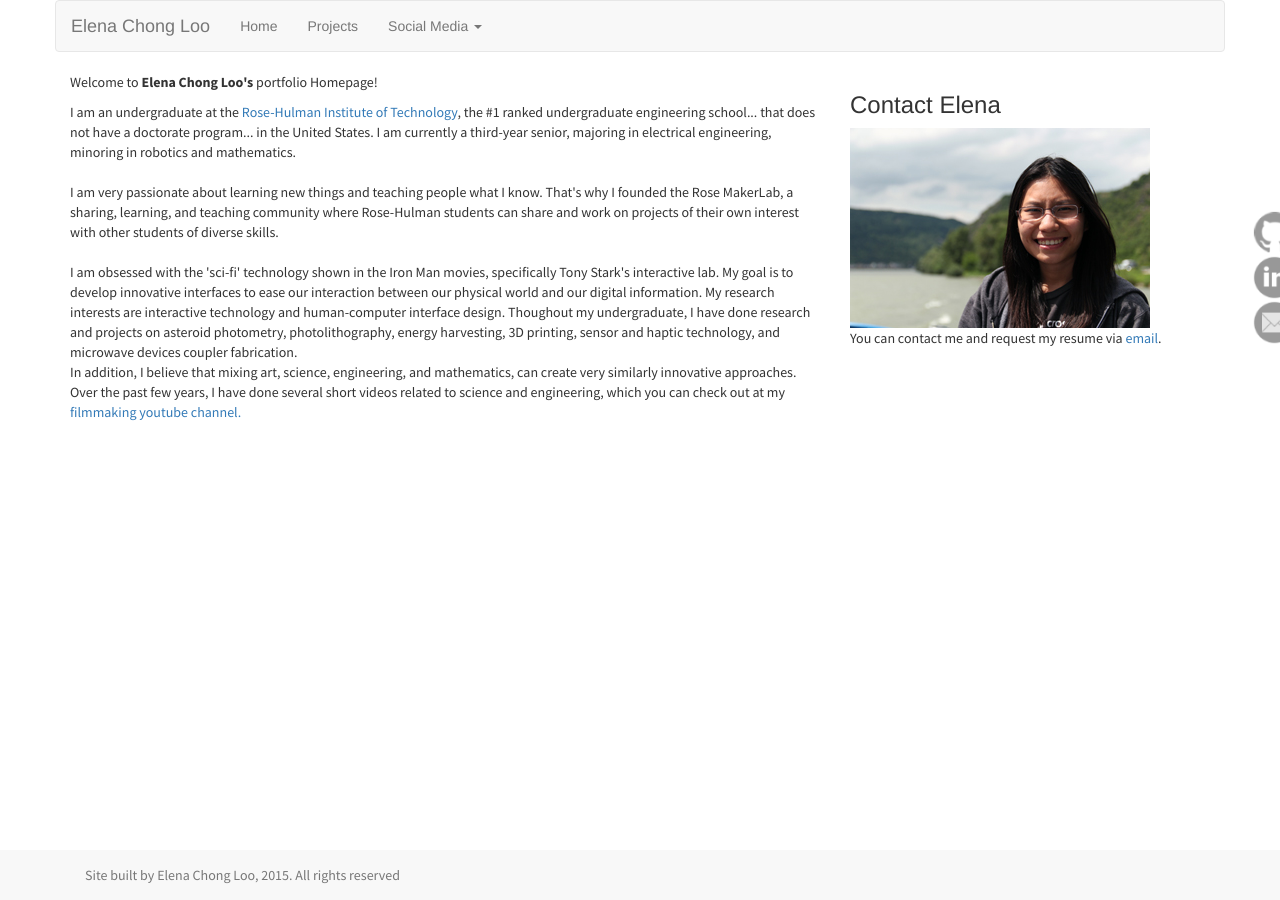
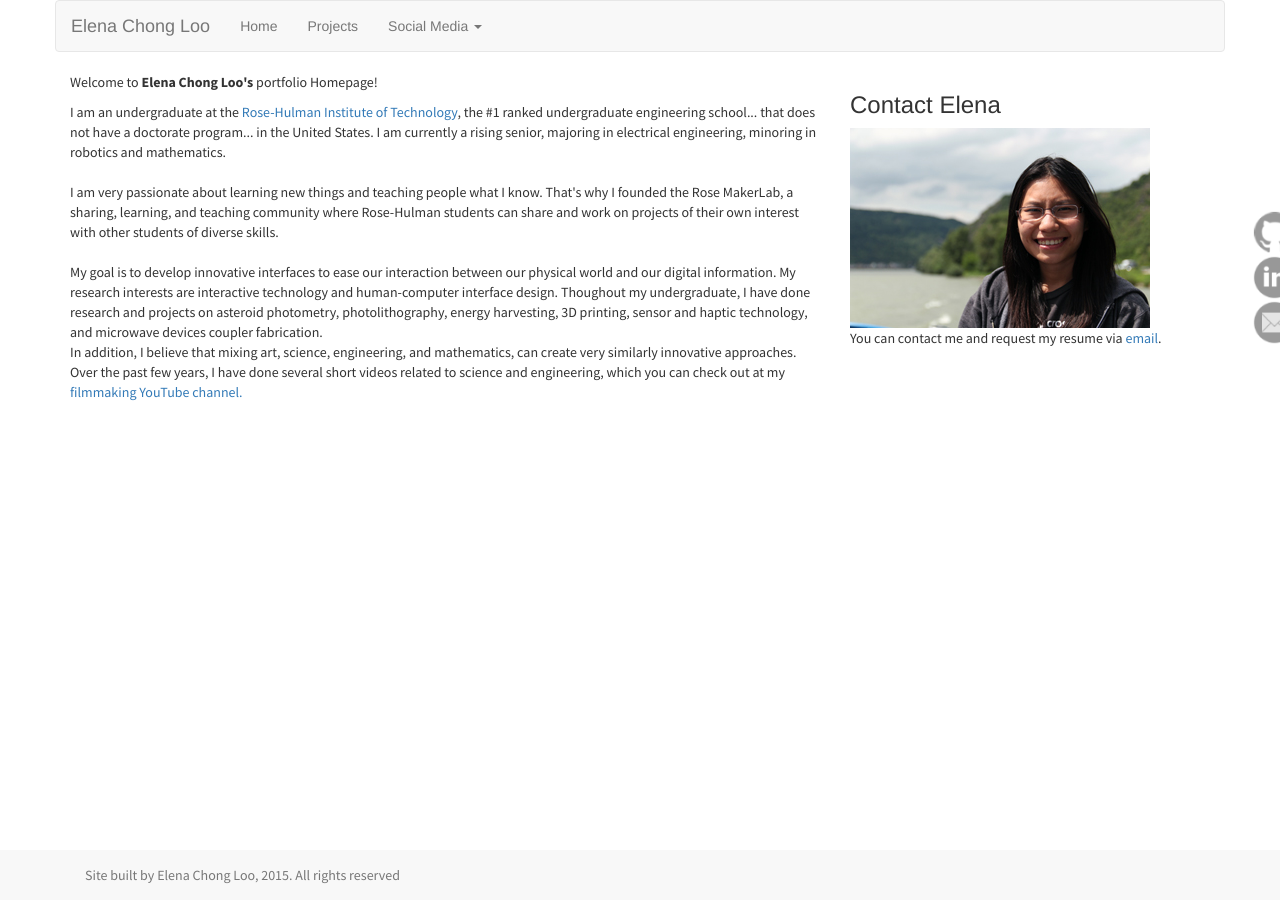
Before and after one commit to helenchg/elenachong.com, a Jekyll site: the page built from index.html, in a window 1280 px wide. Built offline with Jekyll 4.4.1, drawn with Linux system fonts in a browser that asks for light colours; nearby versions of some CDN libraries.

Commit message:
changed formatting

```diff
--- a/index.html
+++ b/index.html
@@ -12,11 +12,10 @@
                    <p> Welcome to <strong>Elena Chong Loo's </strong>portfolio Homepage! </p>
                     <p>
 
-                        I am an undergraduate at the <a href= "http://www.rose-hulman.edu">Rose-Hulman Institute of Technology</a>, the #1 ranked undergraduate engineering school... that does not have a doctorate program... in the United States. I am currently a third-year senior, majoring in electrical engineering, minoring in robotics and mathematics. <br><br> I am very passionate about learning new things and teaching people what I know. That's why I founded the Rose MakerLab, a sharing, learning, and teaching community where Rose-Hulman students can share and work on projects of their own interest with other students of diverse skills. <br><br>  I am obsessed with the 'sci-fi' technology shown in the Iron Man movies, specifically Tony Stark's interactive lab. My goal is to develop innovative interfaces to ease our interaction between our physical world and our digital information. My research interests are interactive technology and human-computer interface design. Thoughout my undergraduate, I have done research and projects on asteroid photometry, photolithography, energy harvesting, 3D printing, sensor and haptic technology, and microwave devices coupler fabrication.
+                        I am an undergraduate at the <a href= "http://www.rose-hulman.edu">Rose-Hulman Institute of Technology</a>, the #1 ranked undergraduate engineering school... that does not have a doctorate program... in the United States. I am currently a rising senior, majoring in electrical engineering, minoring in robotics and mathematics. <br><br> I am very passionate about learning new things and teaching people what I know. That's why I founded the Rose MakerLab, a sharing, learning, and teaching community where Rose-Hulman students can share and work on projects of their own interest with other students of diverse skills. <br><br>
+                        My goal is to develop innovative interfaces to ease our interaction between our physical world and our digital information. My research interests are interactive technology and human-computer interface design. Thoughout my undergraduate, I have done research and projects on asteroid photometry, photolithography, energy harvesting, 3D printing, sensor and haptic technology, and microwave devices coupler fabrication.
                         <br>
-                        In addition, I believe that mixing art, science, engineering, and mathematics, can create very similarly innovative approaches. Over the past few years, I have done several short videos related to science and engineering, which you can check out at my <a href = "https://www.youtube.com/channel/UC8K6zTCAZtnK1vV3HmhknIQ">filmmaking youtube channel.</a>
-
-
+                        In addition, I believe that mixing art, science, engineering, and mathematics, can create very similarly innovative approaches. Over the past few years, I have done several short videos related to science and engineering, which you can check out at my <a href = "https://www.youtube.com/channel/UC8K6zTCAZtnK1vV3HmhknIQ">filmmaking YouTube channel.</a>
                     <br>
                     </p>
 
--- a/projects/index.html
+++ b/projects/index.html
@@ -6,7 +6,7 @@
 
          <!--section id="portfolio" class="portfolio"-->
         <div class="container">
-                <div class="jumbotron col-lg-12 text-center">
+            <!--    <div class="jumbotron col-lg-12 text-center"> -->
                     <h2>My Projects</h2>
                     <p>Some of my past and current projects done as part of a course, internship, research, or just for personal interest are showcased here. Please, if you have any feedback, suggestions, or questions, do not hesitate to contact me via email. </p>
                     <hr class="small">
@@ -16,7 +16,7 @@
 
                     <!-- PHOTO GRIDSTART -->
 
-                    <h3 class="project-section">*Note: I am currently working on updating some of the projects on this website, so you may not be able to see some of them. I apologize for this. I will be working on making them available as soon as possible.</h3>
+                    <p class="project-section">*Note: I am currently working on updating some of the projects on this website, so you may not be able to see some of them. I apologize for this. I will be working on making them available as soon as possible.</p>
                     <ul class="photo-grid" style="padding-left:0px;">
                          <li><a href="">
                                 <figure>
@@ -82,7 +82,7 @@
                     </ul>
 
                     <!-- PHOTO GRID END -->
-                </div>
+    <!--        </div> -->
         </div>
 
     <!-- END OF CONTENT-->
```
